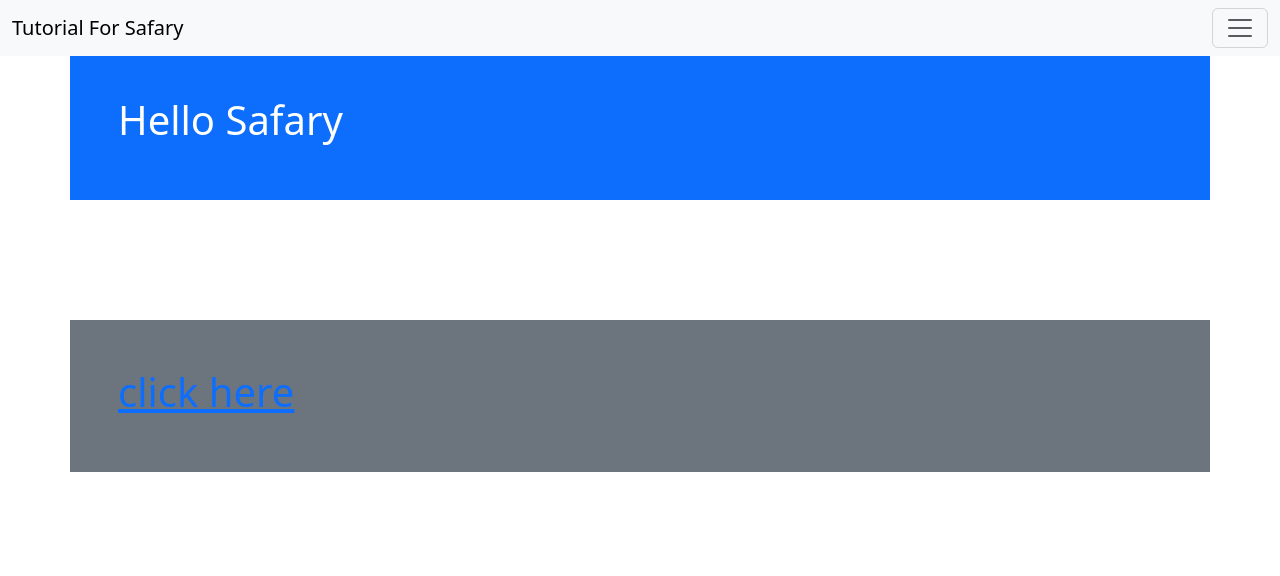
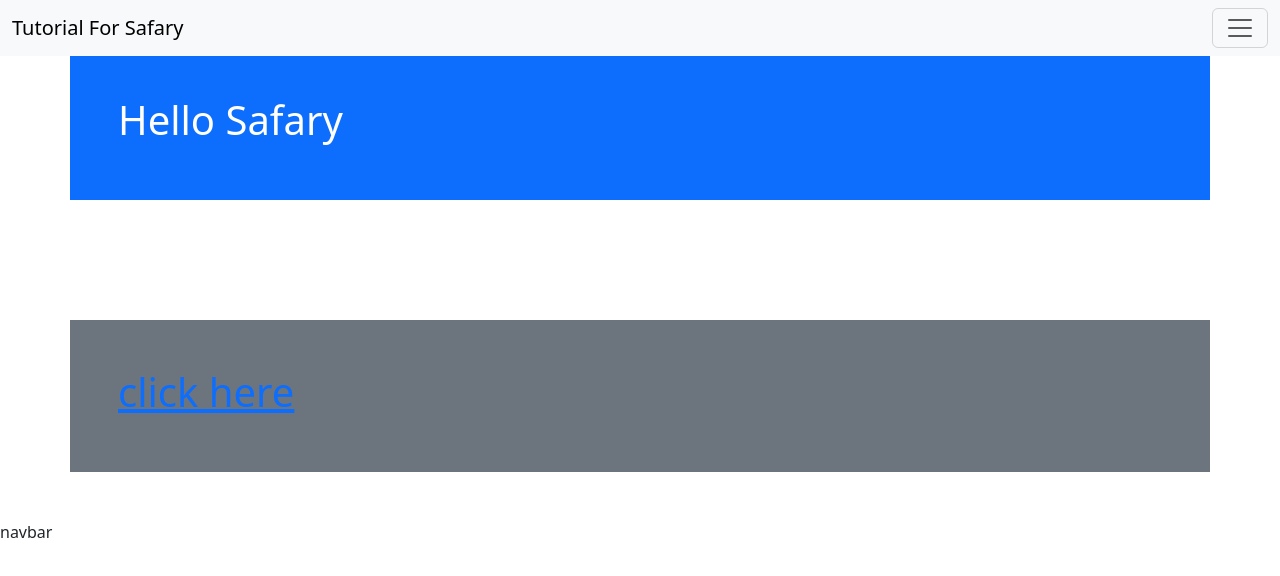
Before and after one commit to alihani2002/TestApp, a Next.js app: page / in a window 1280 px wide. Shown: the top 576 px of the page. Built offline with nearby package versions, Linux system fonts and the light colour scheme.

Commit message:
addnavbar

```diff
--- a/src/app/Componants/navbar.tsx
+++ b/src/app/Componants/navbar.tsx
@@ -1,9 +1,9 @@
 import React from 'react'
 
-const navbar = () => {
+const NavBar = () => {
   return (
     <div>navbar</div>
   )
 }
 
-export default navbar
+export default NavBar
--- a/src/app/page.tsx
+++ b/src/app/page.tsx
@@ -1,4 +1,7 @@
 import Link from "next/link";
+
+import NavBar from "./Componants/navbar";
+
 
 export default function Home() {
   return (
@@ -13,6 +16,12 @@ export default function Home() {
       <h1> click here  </h1>
       </Link>
     </div>
+
+<NavBar/>
+
+
+
+
    </>
   );
 }
```
